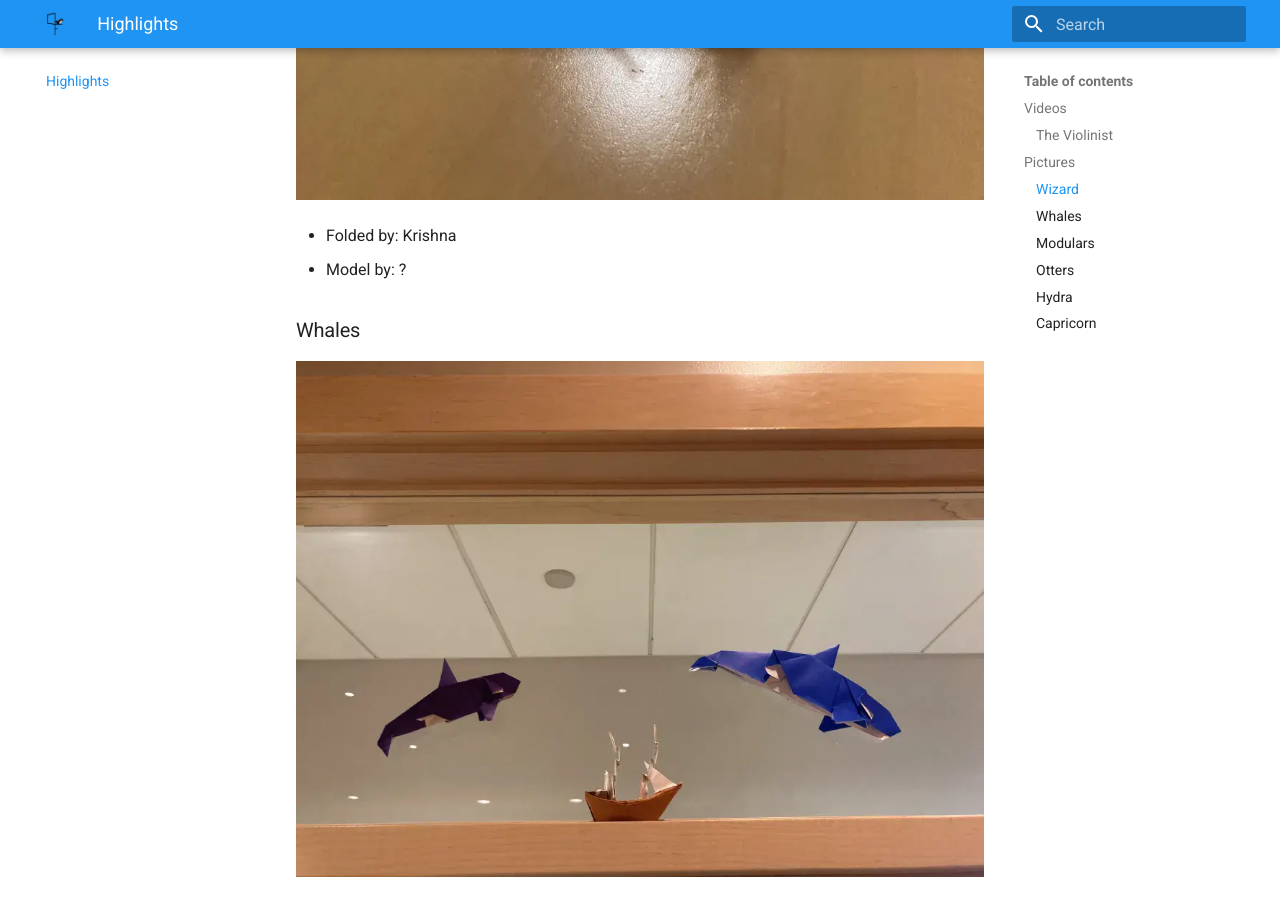
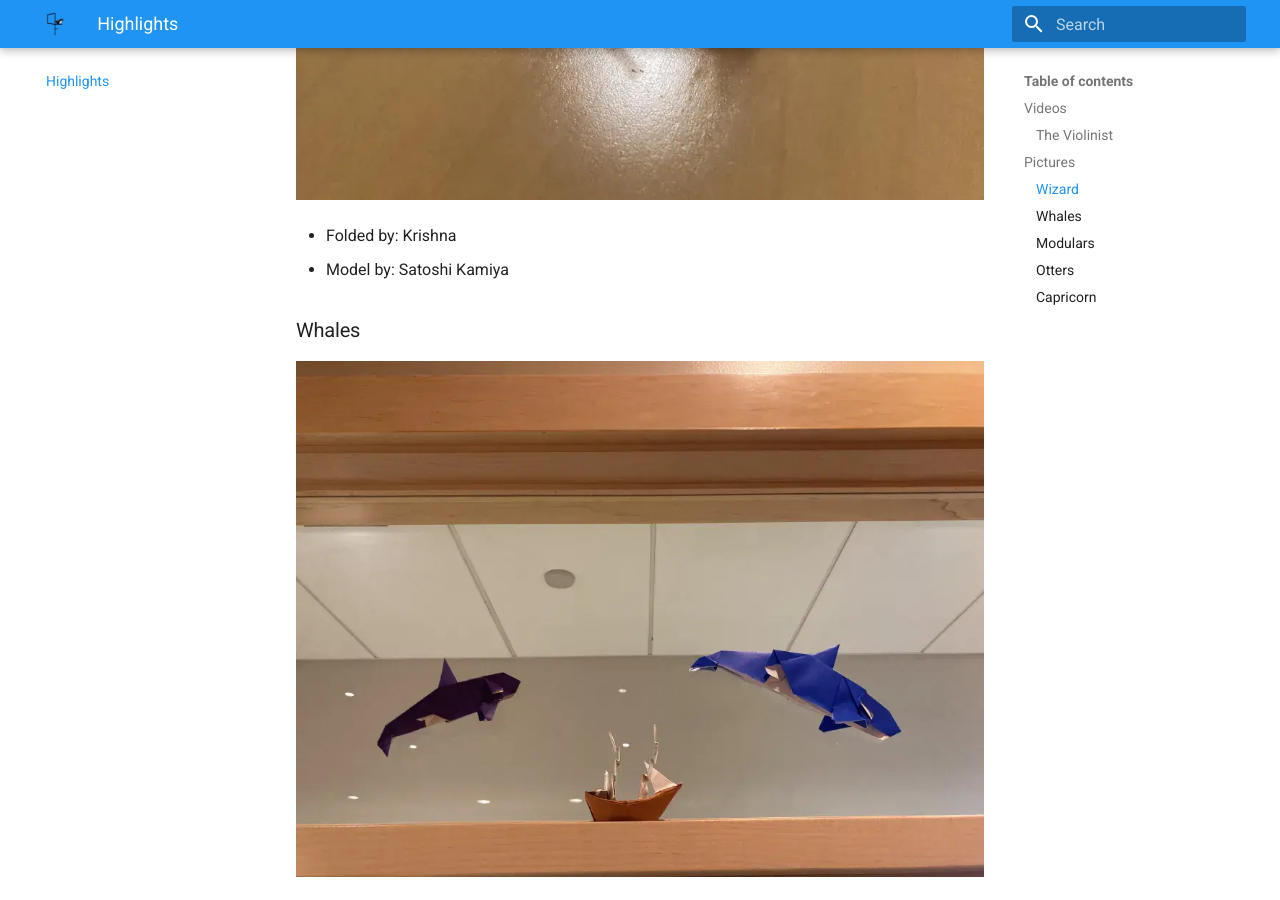
Before and after one commit to origamiucsd/origamiucsd.github.io, an MkDocs documentation site: the page built from docs/highlights.md, in a window 1280 px wide and 900 px high, scrolled down 1502 px. Built offline with MkDocs 1.6.1 and Material for MkDocs 9.7.7, drawn with Linux system fonts in a browser that asks for light colours; some of the changed text lies outside the part shown.

Commit message:
Add designer info for wizard, otters, and capricorn

```diff
--- a/docs/highlights.md
+++ b/docs/highlights.md
@@ -12,7 +12,7 @@
 ![](media/highlights/wizard.png)
 
 - Folded by: Krishna
-- Model by: ?
+- Model by: Satoshi Kamiya
 
 ### Whales
 
@@ -26,11 +26,11 @@
 
 ![](media/highlights/otters.png)
 
-### Hydra
+- Model by: Gen Hagiwara
 
 ### Capricorn
 
 ![](media/highlights/capricorn.png)
 
 - Folded by: Krishna
-- Model by: ?
+- Model by: Kade Chan
```
